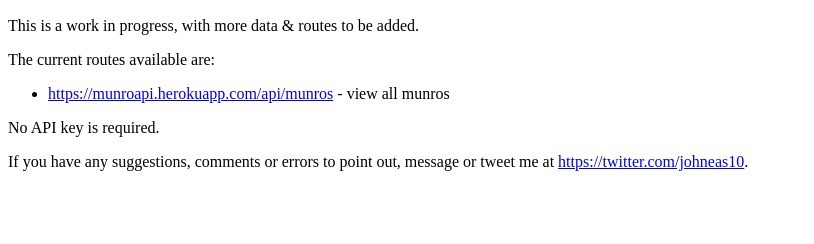
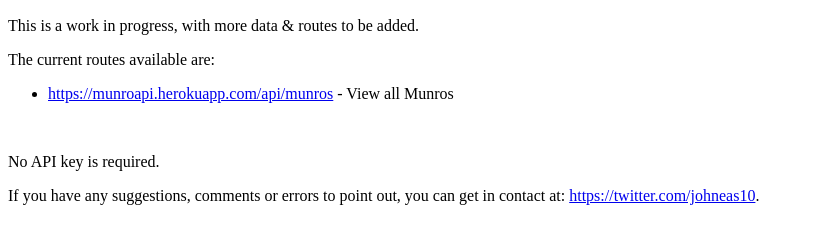
Before and after one commit to tannyque/munro_api, a website: page public/index.html in a window 1280 px wide. Shown: the part 50-294 px from the top of the page, without its empty margins (0-814 px from the left). Drawn offline with Linux system fonts and the light colour scheme.

Commit message:
fixed html layout bug

```diff
--- a/public/index.html
+++ b/public/index.html
@@ -7,18 +7,20 @@
 <body>
 
   <header>
-    <h2>Welcome to the <span class="title">Munro API</span></h2>
+    <h2>Welcome to the Munro API</h2>
   </header>
   <main>
     <p>This is a work in progress, with more data & routes to be added.</p>
     <p>The current routes available are:</p>
 
     <ul>
-    <li><a href="https://munroapi.herokuapp.com/api/munros">https://munroapi.herokuapp.com/api/munros</a> - view all munros</li>
+    <li><a href="https://munroapi.herokuapp.com/api/munros">https://munroapi.herokuapp.com/api/munros</a> - View all Munros</li>
     </ul>
 
+    <br>
+
     <p>No API key is required.</p>
-    <p>If you have any suggestions, comments or errors to point out, message or tweet me at <a href="https://twitter.com/johneas10">https://twitter.com/johneas10</a>.
+    <p>If you have any suggestions, comments or errors to point out, you can get in contact at: <a href="https://twitter.com/johneas10">https://twitter.com/johneas10</a>.
 
     </main>
 </body>
```
